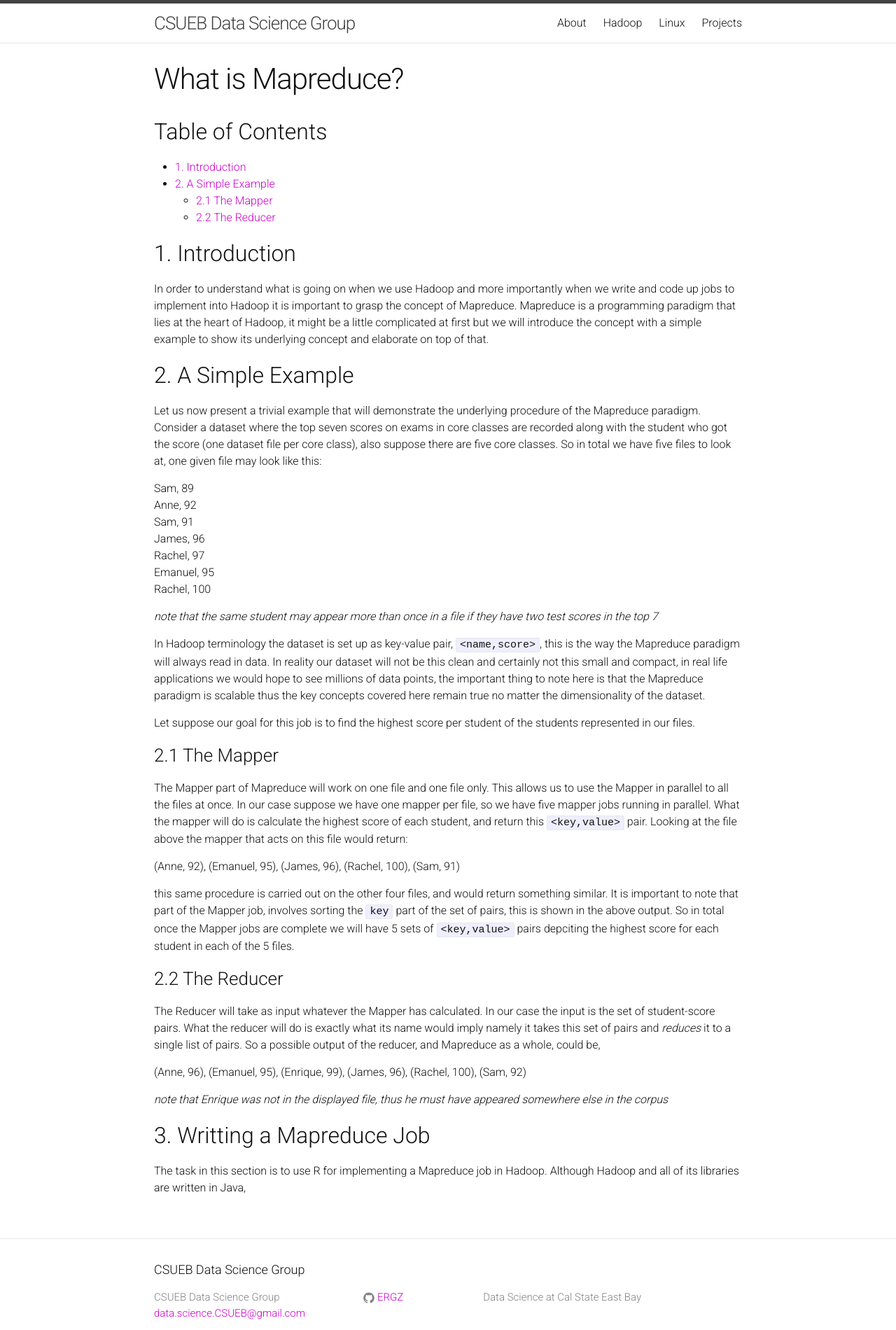
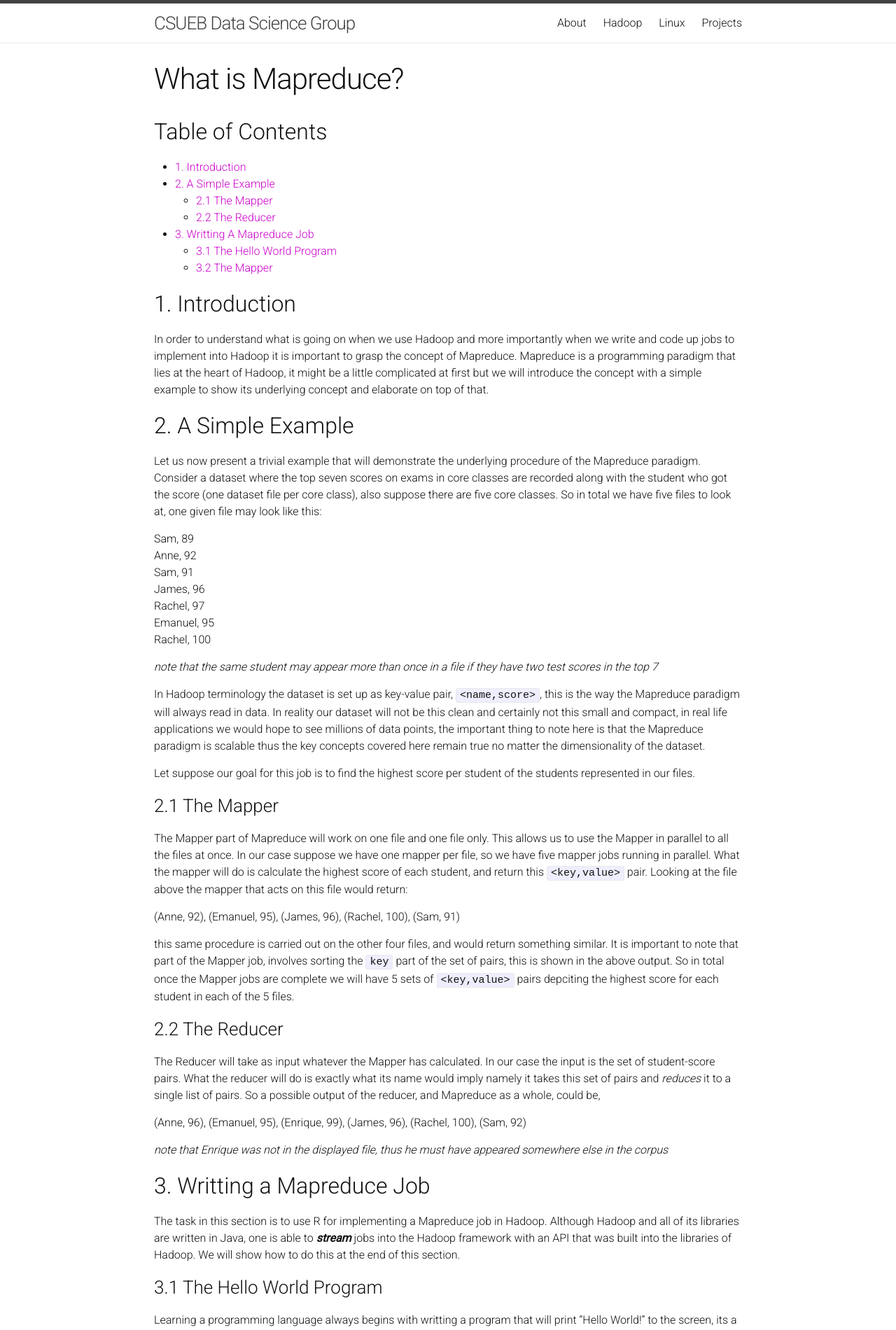
Before and after one commit to jiehu567/CSUEB-Data-Science, a Jekyll site: the page built from _posts/2015-07-14-What-is-Mapreduce.md, in a window 1280 px wide. Shown: the top 1900 px of the page at 70% size. Built offline with Jekyll 4.4.1, drawn with Linux system fonts in a browser that asks for light colours; Markdown is read by kramdown in place of the engine named in the settings; some of the changed text lies outside the part shown.

Commit message:
another commit

````diff
--- a/_posts/2015-07-14-What-is-Mapreduce.md
+++ b/_posts/2015-07-14-What-is-Mapreduce.md
@@ -10,6 +10,9 @@
 - [2. A Simple Example](#ex1)
   - [2.1 The Mapper](#mapper)
   - [2.2 The Reducer](#reducer)
+- [3. Writting A Mapreduce Job](#mapred)
+  - [3.1 The Hello World Program](#hello)
+  - [3.2 The Mapper](#hellomap)
 
 <a name = "intro"></a>
 ##1. Introduction
@@ -66,7 +69,49 @@
 
 *note that Enrique was not in the displayed file, thus he must have appeared somewhere else in the corpus*
 
-
+<a name = "mapred"></a>
 ## 3. Writting a Mapreduce Job
 
-The task in this section is to use R for implementing a Mapreduce job in Hadoop. Although Hadoop and all of its libraries are written in Java,
+The task in this section is to use R for implementing a Mapreduce job in Hadoop. Although Hadoop and all of its libraries are written in Java, one
+is able to **_stream_** jobs into the Hadoop framework with an API that was built into the libraries of Hadoop. We will show how to do this at the end
+of this section.
+
+<a name = "hello"></a>
+### 3.1 The Hello World Program
+
+Learning a programming language always begins with writting a program that will print "Hello World!" to the screen, its a simple way to introduce
+users to a new enviroment. In the same fashion we will implement the Hello World program equivalent in Hadoop, a Word Count program. The task is to
+take some text or set of texts and apply the Mapreduce paradigm to get a word count.
+
+<a name = "hellomap"></a>
+### 3.2 The Mapper
+
+Let us develop the mapper for the word count. So first things first we need to able to read in input such as a file. In R there is a built in
+function called `file` that reads input from standard in. We will use this read in the source for which the word count will be implemented.
+
+We use the `file` function as follows:
+
+```R
+textFile <- file("stdin", open = "r")
+```
+
+```R
+#################################################
+# Mapper Function for Word Count
+# in Hadoop
+################################################
+
+trimWhiteSpace <- function(line) gsub("(^ +)|( +$)", "", line)
+splitIntoWords <- function(line) unlist(strsplit(line, "[[:space:]]+"))
+
+con <- file("stdin", open = "r")
+
+while (length(line <- readLines(con, n = 1, warn = FALSE)) > 0) {
+    line <- trimWhiteSpace(line)
+    words <- splitIntoWords(line)
+
+    for (w in words)
+        cat(w, "\t1\n", sep="")
+}
+close(con)
+```
--- a/_sass/_syntax-highlighting.scss
+++ b/_sass/_syntax-highlighting.scss
@@ -1,13 +1,14 @@
 /**
  * Syntax highlighting styles
  */
+
 .highlight {
-    background: #fff;
+    background: #f9fbfd;
     @extend %vertical-rhythm;
 
     .c     { color: #998; font-style: italic } // Comment
     .err   { color: #a61717; background-color: #e3d2d2 } // Error
-    .k     { font-weight: bold } // Keyword
+    .k     { color: #3f567b; font-weight: bold } // Keyword
     .o     { font-weight: bold } // Operator
     .cm    { color: #998; font-style: italic } // Comment.Multiline
     .cp    { color: #999; font-weight: bold } // Comment.Preproc
@@ -25,11 +26,11 @@
     .gs    { font-weight: bold } // Generic.Strong
     .gu    { color: #aaa } // Generic.Subheading
     .gt    { color: #a00 } // Generic.Traceback
-    .kc    { font-weight: bold } // Keyword.Constant
-    .kd    { font-weight: bold } // Keyword.Declaration
-    .kp    { font-weight: bold } // Keyword.Pseudo
-    .kr    { font-weight: bold } // Keyword.Reserved
-    .kt    { color: #458; font-weight: bold } // Keyword.Type
+    .kc    { color: #3f567b; font-weight: bold } // Keyword.Constant
+    .kd    { color: #3f567b; font-weight: bold } // Keyword.Declaration
+    .kp    { color: #3f567b; font-weight: bold } // Keyword.Pseudo
+    .kr    { color: #3f567b; font-weight: bold } // Keyword.Reserved
+    .kt    { color: #3f567b; font-weight: bold } // Keyword.Type
     .m     { color: #099 } // Literal.Number
     .s     { color: #d14 } // Literal.String
     .na    { color: #008080 } // Name.Attribute
@@ -60,8 +61,8 @@
     .s1    { color: #d14 } // Literal.String.Single
     .ss    { color: #990073 } // Literal.String.Symbol
     .bp    { color: #999 } // Name.Builtin.Pseudo
-    .vc    { color: #008080 } // Name.Variable.Class
-    .vg    { color: #008080 } // Name.Variable.Global
-    .vi    { color: #008080 } // Name.Variable.Instance
+    .vc    { color: #714355 } // Name.Variable.Class
+    .vg    { color: #714355 } // Name.Variable.Global
+    .vi    { color: #714355 } // Name.Variable.Instance
     .il    { color: #099 } // Literal.Number.Integer.Long
 }
````
Also changed, not shown: css/main.scss (line endings or trailing spaces).
